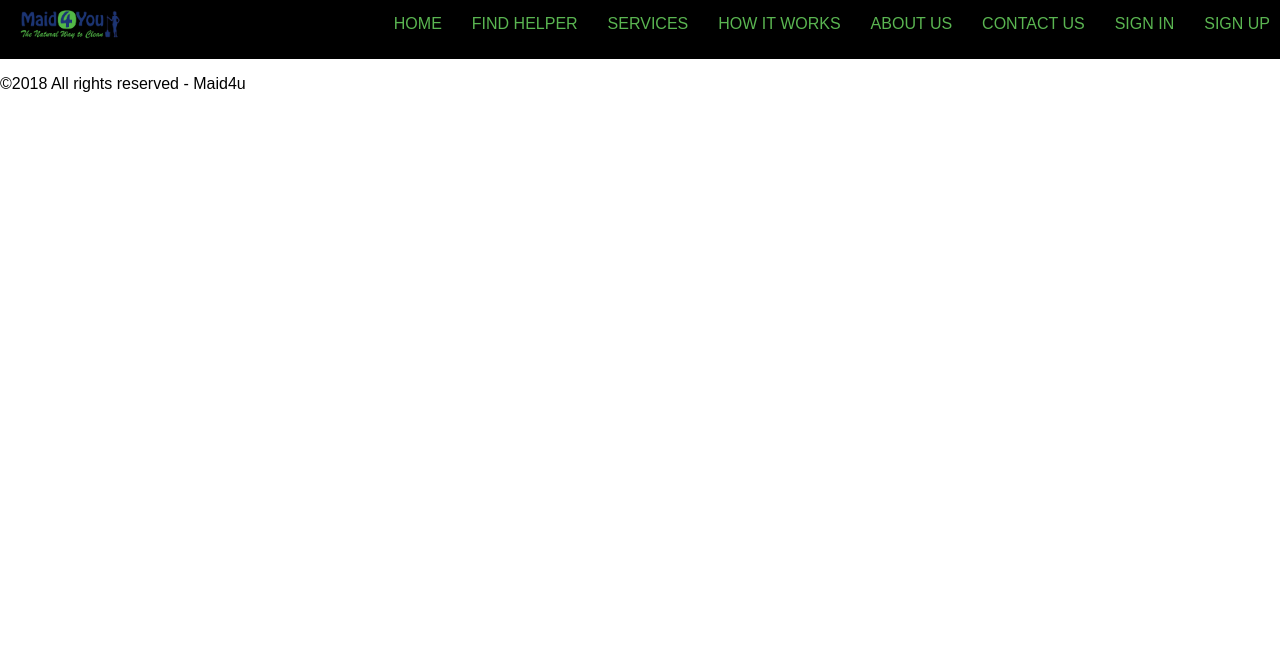
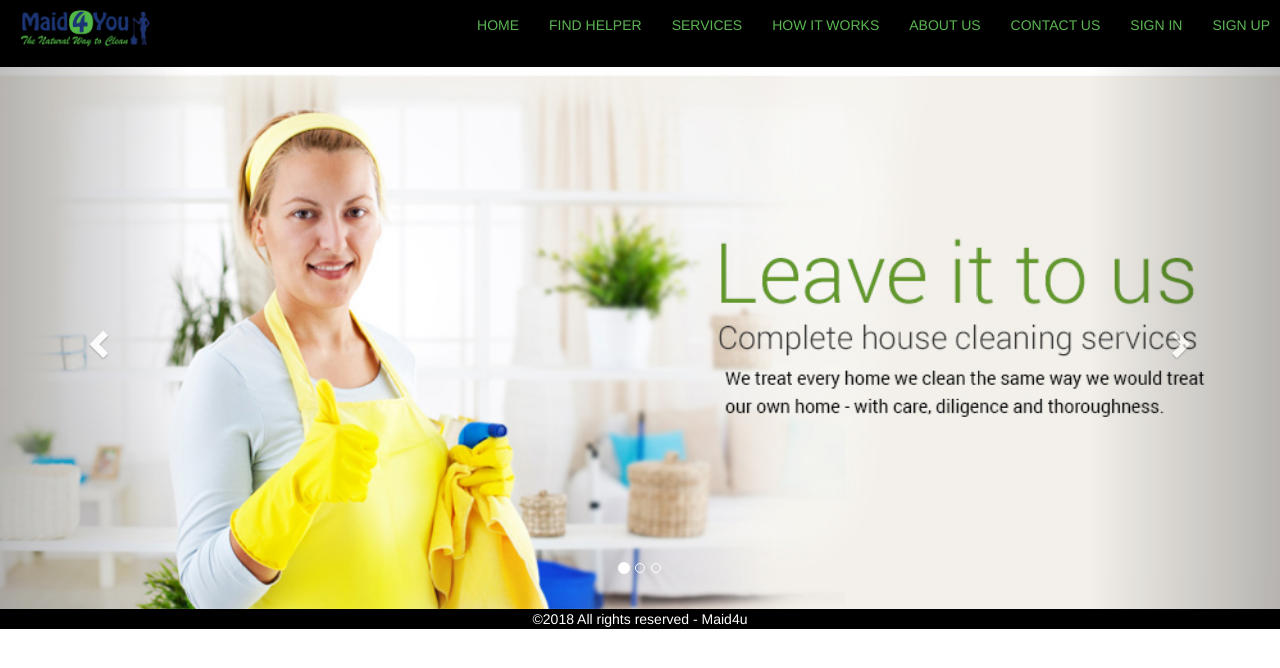
Before and after one commit to reema-harnekar/Online-Maid-service, a PHP site: page /headerfooter.html in a window 1280 px wide. Shown: the top 668 px of the page. Run offline with PHP 8.4, Linux system fonts and the light colour scheme.

Commit message:
corousel images

```diff
--- a/css/style.css
+++ b/css/style.css
@@ -1,9 +1,7 @@
-
-.logo {
-	padding: 10px;
-	float: left;
-	width: 200px;
-	height: 60px;
+body {
+	font-family: 'work sans', sans-serif;
+	font-weight: 300;
+	margin: 0;
 }
 
 .modal-header{
@@ -22,9 +20,16 @@ body {
 	margin: 0;
 }
 
+
 header{
 	background-color: black;
 	overflow: auto;
+}
+
+.container1{
+	width: 100%;
+	margin: 0 auto;
+	height: auto;
 }
 
 .container1{
@@ -65,10 +70,51 @@ nav ul li a{
       background-color: #f9f9f9;
   }
 
- #btnSignIn{
- 	border:none;
- 	margin: 15px;
- 	font-size: 14px;
- 	color: #9d9d9d;
- 	background-color: #222222;
- }
+
+nav ul{
+	list-style:none;
+	padding: 0;
+	margin: 0;
+}
+
+
+.logo {
+	padding: 10px;
+	float: left;
+	width: 150px;
+	height: auto;
+	margin-left: 10px;
+	margin-bottom: 10px;
+}
+
+nav ul li{
+	float: right;
+	display: inline-block;
+	margin-left: 10px;
+	padding-top: 5px;
+}
+nav ul li a{
+	color: rgb(90, 181, 81);
+	text-decoration: none;
+	padding: 10px;
+	display: block;
+}
+
+nav ul li a:hover{
+	border-bottom: 5px solid rgb(13, 11, 66);
+	opacity: 0.7;
+}
+
+footer p{
+	position: relative;
+	bottom: 0px;
+	text-align: center;
+	background-color: black;
+	color: white;
+	height: 20px;
+}
+.image-container
+{
+	width: 100%;
+	height: auto;
+}
--- a/headerfooter.html
+++ b/headerfooter.html
@@ -1,8 +1,11 @@
 <!DOCTYPE html>
 <html>
 <head>
-	<title>Testing page</title>
+	<title>Maid4you</title>
 	<link rel="stylesheet" type="text/css" href="css/style.css">
+	<link rel="stylesheet" href="https://maxcdn.bootstrapcdn.com/bootstrap/3.3.7/css/bootstrap.min.css">
+  	<script src="https://ajax.googleapis.com/ajax/libs/jquery/3.3.1/jquery.min.js"></script>
+  	<script src="https://maxcdn.bootstrapcdn.com/bootstrap/3.3.7/js/bootstrap.min.js"></script>
 </head>
 <body>
 	<header>
@@ -22,6 +25,41 @@
 			</nav>
 		</div>
 	</header>
+	<div class="image-container">
+	  <div id="myCarousel" class="carousel slide" data-ride="carousel">
+	    <!-- Indicators -->
+	    <ol class="carousel-indicators">
+	      <li data-target="#myCarousel" data-slide-to="0" class="active"></li>
+	      <li data-target="#myCarousel" data-slide-to="1"></li>
+	      <li data-target="#myCarousel" data-slide-to="2"></li>
+	    </ol>
+
+	    <!-- Wrapper for slides -->
+	    <div class="carousel-inner">
+	      <div class="item active">
+	        <img src="resource/slideshow1.jpg" alt="Los Angeles" style="width:100%;">
+	      </div>
+
+	      <div class="item">
+	        <img src="resource/slideshow1.png" alt="Chicago" style="width:100%;">
+	      </div>
+
+	      <div class="item">
+	        <img src="resource/slideshow2.jpg" alt="New york" style="width:100%;">
+	      </div>
+	    </div>
+
+	    <!-- Left and right controls -->
+	    <a class="left carousel-control" href="#myCarousel" data-slide="prev">
+	      <span class="glyphicon glyphicon-chevron-left"></span>
+	      <span class="sr-only">Previous</span>
+	    </a>
+	    <a class="right carousel-control" href="#myCarousel" data-slide="next">
+	      <span class="glyphicon glyphicon-chevron-right"></span>
+	      <span class="sr-only">Next</span>
+	    </a>
+	  </div>
+	</div>
 	<footer>
 		<p>&copy;2018 All rights reserved - Maid4u</p>
 	</footer>
```
Also changed, not shown: resource/slideshow1.jpg (added), resource/slideshow1.png (added), resource/slideshow2.jpg (added).
